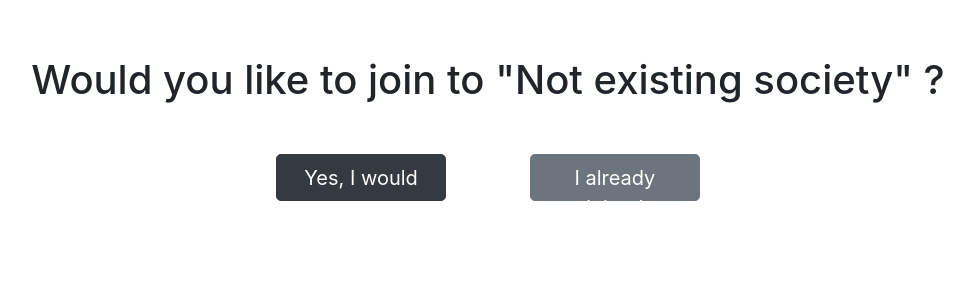
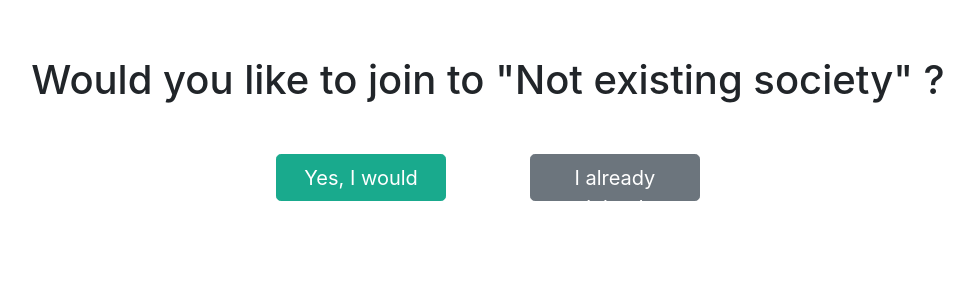
Before and after one commit to Inexpli/Flask-community-forum, a Flask app: page / in a window 1280 px wide. Shown: the part 358-658 px from the top of the page, without its empty margins (152-1126 px from the left). Run offline with Flask 2, Linux system fonts and the light colour scheme; some libraries are stand-ins or nearby versions.

Commit message:
Visual edit

```diff
--- a/website/static/css/main.css
+++ b/website/static/css/main.css
@@ -20,6 +20,11 @@ a {
     margin: 50px 40px 0 40px;
     width: 169.31px;
     height: 47.6px;
+}
+
+.green {
+    background-color: #19aa8d !important;
+    border-color: #19aa8d !important;
 }
 
 @media only screen
--- a/website/templates/index.html
+++ b/website/templates/index.html
@@ -6,7 +6,7 @@
         <div class="col-12">
             <img src="{{url_for('static', filename='img/logo.png')}}" id="logo"/>
             <h1>Would you like to join to "Not existing society" ?</h1>
-            <a href="/signup" class="btn btn-dark btn-lg">Yes, I would</a>
+            <a href="/signup" class="btn btn-dark green btn-lg">Yes, I would</a>
             <a href="/login" class="btn btn-secondary btn-lg">I already joined</a>
         </div>
     </div>
--- a/website/templates/login.html
+++ b/website/templates/login.html
@@ -20,8 +20,8 @@
 			</div>
         </div>
         <div class="form-group form-check">
-            <input type="checkbox" class="form-check-input" id="exampleCheck1">
-            <label class="form-check-label" for="exampleCheck1">Remember me</label>
+            <input type="checkbox" class="form-check-input" id="password_remember">
+            <label class="form-check-label" for="password_remember">Remember me</label>
         </div>
         <div class="form-group">
             <button type="submit" class="btn btn-primary btn-block btn-lg">Log in</button>
```
